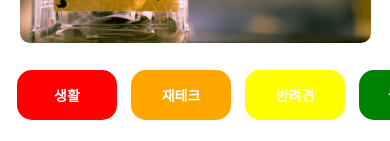
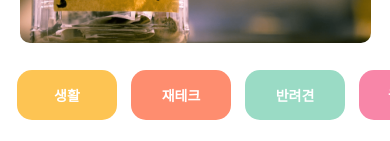
Before and after one commit to he0o0nje/myhoneytip-App, a React Native app: screen / in a window 390 px wide. Shown: the part 276-417 px from the top of the page. Built offline with nearby package versions, Linux system fonts and the light colour scheme; grey boxes are pictures that could not be loaded.

Commit message:
6-23 main end

```diff
--- a/App.js
+++ b/App.js
@@ -90,7 +90,8 @@ const styles = StyleSheet.create({
     width: 100,
     height: 50,
     padding: 15,
-    backgroundColor: "red",
+    backgroundColor: "#fdc453",
+    borderColor: "deeppink",
     borderRadius: 15,
     margin: 7,
   },
@@ -98,7 +99,7 @@ const styles = StyleSheet.create({
     width: 100,
     height: 50,
     padding: 15,
-    backgroundColor: "orange",
+    backgroundColor: "#fe8d6f",
     borderRadius: 15,
     margin: 7,
   },
@@ -106,7 +107,7 @@ const styles = StyleSheet.create({
     width: 100,
     height: 50,
     padding: 15,
-    backgroundColor: "yellow",
+    backgroundColor: "#9adbc5",
     borderRadius: 15,
     margin: 7,
   },
@@ -114,7 +115,7 @@ const styles = StyleSheet.create({
     width: 100,
     height: 50,
     padding: 15,
-    backgroundColor: "green",
+    backgroundColor: "#f886a8",
     borderRadius: 15,
     margin: 7,
   },
```
